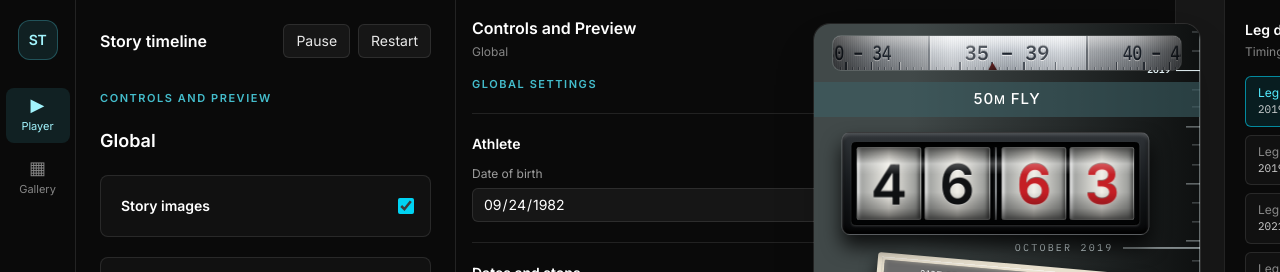
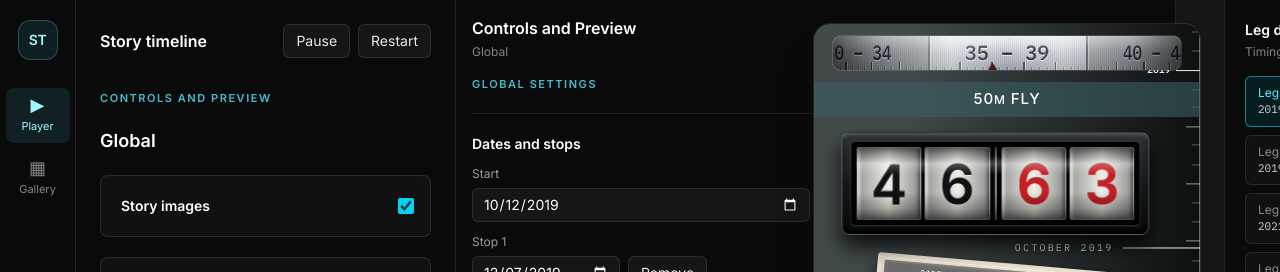
Before and after one commit to b2gogoi/story-timeline, a React (Vite) app: page / in a window 1280 px wide. Shown: the top 272 px of the page. Built offline with nearby package versions, Linux system fonts and the light colour scheme; grey boxes are pictures that could not be loaded.

Commit message:
Keep date of birth with Masters Dial

```diff
--- a/src/components/GlobalControls.tsx
+++ b/src/components/GlobalControls.tsx
@@ -12,9 +12,6 @@ export function GlobalControls({ cfg, set }: { cfg: Config; set: (p: Partial<Con
   return (
     <div className="space-y-5">
       <Section title="Global settings">
-        <Group title="Athlete">
-          <Row label="Date of birth"><input type="date" className={input} value={cfg.dob} onChange={e => e.target.value && set({ dob: e.target.value })} /></Row>
-        </Group>
         <Group title="Dates and stops">
           <div className="grid grid-cols-2 gap-3">
             <Row label="Start"><input type="date" className={input} value={cfg.start} onChange={e => e.target.value && set({ start: e.target.value })} /></Row>
```
